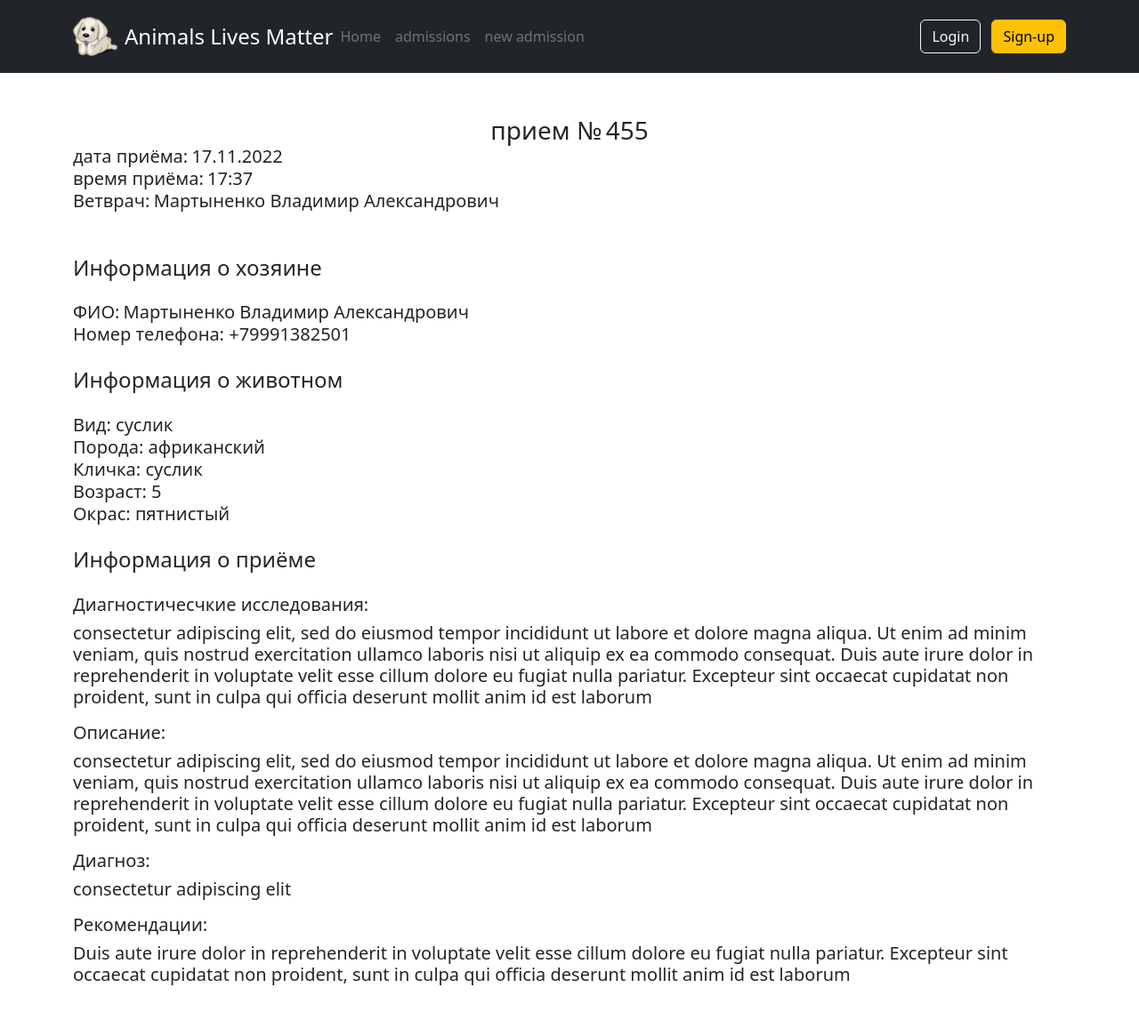
After one commit to Vladimir226/animals_lives_matter, a Flask app: page /admission in a window 1280 px wide. The commit adds this page. Shown: the whole page at 89% size. Run offline with Flask 2, Linux system fonts and the light colour scheme.

Commit message:
Добавил страницу admission

```diff
--- a/app.py
+++ b/app.py
@@ -7,13 +7,17 @@ def index():
 
     return render_template("index.html")
 
-@app.route('/admissions')
-def admissions():
-    return render_template("admissions.html")
+@app.route('/admissions_history')
+def admissions_history():
+    return render_template("admissions_history.html")
 
 @app.route('/add_admission')
 def add_admission():
     return render_template('add_admission.html')
 
+@app.route('/admission')
+def admission():
+    return render_template("admission.html")
+
 if __name__ =="__main__":
     app.run(debug=True)
--- /dev/null
+++ b/templates/admission.html
@@ -0,0 +1,113 @@
+{% extends 'base.html' %}
+
+{%block title%}
+ admission
+{%endblock%}
+
+{%block body%}
+<div class="admission my-5">
+
+    <div class="id-admssion text-center">
+        <h3 class="d-inline">прием №</h3>
+        <h3 class="d-inline" id="id-admission">455</h3>
+    </div>
+
+    <div class="date-admission">
+        <h5 class="d-inline">дата приёма:</h5>
+        <h5 class="d-inline" id="date-admission">17.11.2022</h5>
+    </div>
+
+    <div class="time-admission">
+        <h5 class="d-inline">время приёма:</h5>
+        <h5 class="d-inline" id="time-admission">17:37</h5>
+    </div>
+
+    <div class="doctor-admssion mb-5">
+        <h5 class="d-inline">Ветврач:</h5>
+        <h5 class="d-inline" id="doctor-admission">Мартыненко Владимир Александрович</h5>
+    </div>
+
+    <h4 class="my-4">Информация о хозяине</h4>
+
+    <div class="client-fullname-admssion">
+        <h5 class="d-inline">ФИО:</h5>
+        <h5 class="d-inline" id="client-fullname-admission">Мартыненко Владимир Александрович</h5>
+    </div>
+
+    <div class="client-phone-admssion">
+        <h5 class="d-inline">Номер телефона: </h5>
+        <h5 class="d-inline" id="client-phone-admission">+79991382501</h5>
+    </div>
+
+    <h4 class="my-4">Информация о животном</h4>
+
+    <div class="type-zoo-admission">
+        <h5 class="d-inline">Вид: </h5>
+        <h5 class="d-inline" id="type-zoo-admission">суслик</h5>
+    </div>
+
+    <div class="species-zoo-admission">
+        <h5 class="d-inline">Порода: </h5>
+        <h5 class="d-inline" id="species-zoo-admission">африканский</h5>
+    </div>
+
+    <div class="name-zoo-admission">
+        <h5 class="d-inline">Кличка: </5>
+        <h5 class="d-inline" id="name-zoo-admission">суслик</h5>
+    </div>
+
+
+    <div class="age-zoo-admission">
+        <h5 class="d-inline">Возраст: </h5>
+        <h5 class="d-inline" id="age-zoo-admission">5</h5>
+    </div>
+
+    <div class="color-zoo-admission">
+        <h5 class="d-inline">Окрас: </h5>
+        <h5 class="d-inline" id="color-zoo-admission">пятнистый</h5>
+    </div>
+
+    <h4 class="my-4">Информация о приёме</h4>
+
+    <div class="diagnostic-admission mb-3">
+        <h5 class="">Диагностичесчкие исследования: </h5>
+        <h5 class="" id="diagnostic-admission">
+            consectetur adipiscing elit, sed do eiusmod tempor incididunt ut labore et dolore magna aliqua.
+            Ut enim ad minim veniam, quis nostrud exercitation ullamco laboris nisi ut aliquip ex ea commodo consequat.
+            Duis aute irure dolor in reprehenderit in voluptate velit esse cillum dolore eu fugiat nulla pariatur.
+            Excepteur sint occaecat cupidatat non proident,
+            sunt in culpa qui officia deserunt mollit anim id est laborum
+        </h5>
+    </div>
+
+    <div class="description-admission mb-3">
+        <h5 class="">Описание: </h5>
+        <h5 class="" id="description-admission">
+            consectetur adipiscing elit, sed do eiusmod tempor incididunt ut labore et dolore magna aliqua.
+            Ut enim ad minim veniam, quis nostrud exercitation ullamco laboris nisi ut aliquip ex ea commodo consequat.
+            Duis aute irure dolor in reprehenderit in voluptate velit esse cillum dolore eu fugiat nulla pariatur.
+            Excepteur sint occaecat cupidatat non proident,
+            sunt in culpa qui officia deserunt mollit anim id est laborum
+        </h5>
+    </div>
+
+    <div class="diagnosis-admission mb-3">
+        <h5 class="">Диагноз: </h5>
+        <h5 class="" id="diagnosis-admission">
+            consectetur adipiscing elit
+        </h5>
+    </div>
+
+    <div class="recommendations-admission mb-3">
+        <h5 class="">Рекомендации: </h5>
+        <h5 class="" id="recommendations-admission">
+            Duis aute irure dolor in reprehenderit in voluptate velit esse cillum dolore eu fugiat nulla pariatur.
+            Excepteur sint occaecat cupidatat non proident,
+            sunt in culpa qui officia deserunt mollit anim id est laborum
+        </h5>
+    </div>
+
+
+</div>
+
+{%endblock%}
--- a/templates/admissions.html
+++ b/templates/admissions_history.html
@@ -1,7 +1,7 @@
 {% extends 'base.html' %}
 
 {%block title%}
-admissions
+admissions_history
 {%endblock%}
 
 {%block body%}
--- a/templates/base.html
+++ b/templates/base.html
@@ -22,7 +22,7 @@
             <span class="fs-4">Animals Lives Matter</span>
             <ul class="nav col-12 col-lg-auto me-lg-auto mb-2 justify-content-center mb-md-0">
               <li><a href="{{url_for('index')}}" class="nav-link px-2 text-secondary">Home</a></li>
-              <li><a href="{{url_for('admissions')}}" class="nav-link px-2 text-secondary">admissions</a></li>
+              <li><a href="{{url_for('admissions_history')}}" class="nav-link px-2 text-secondary">admissions</a></li>
               <li><a href="{{url_for('add_admission')}}" class="nav-link px-2 text-secondary">new admission</a></li>
             </ul>
 
--- a/templates/index.html
+++ b/templates/index.html
@@ -44,7 +44,7 @@
                     </ul>
                 </div>
                 <div class=" btn-h-about bg-secondary bg-gradient align-self-stretch">
-                    <div class="label-about vertical-text">Подробнее</div>
+                    <div class="label-about vertical-text"> <a href="{{url_for('admission')}}"> Подробнее</a></div>
                 </div>
             </div>
         </div>
```
Also changed, not shown: templates/add_admission.html (+8 -0 lines).
